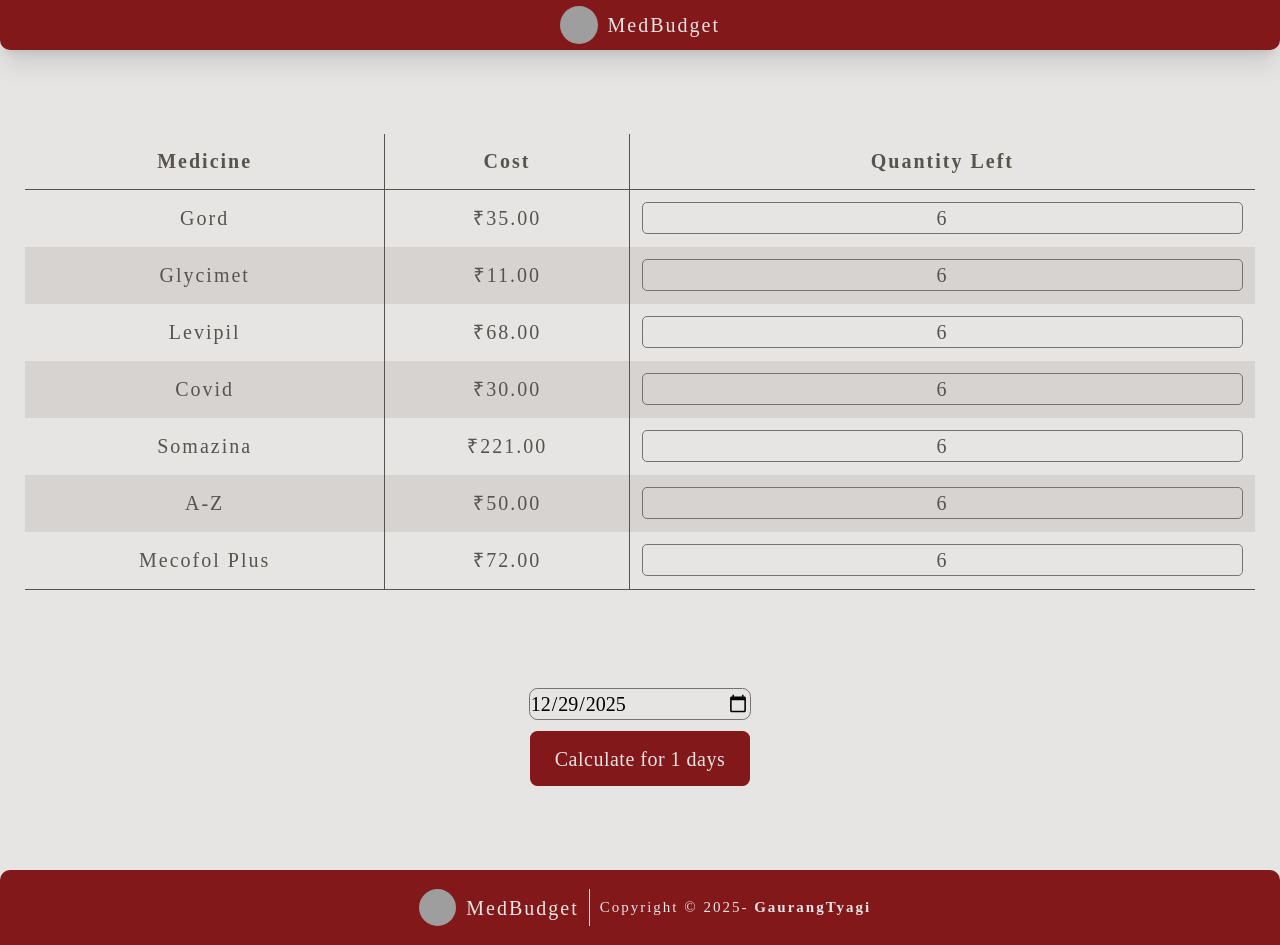
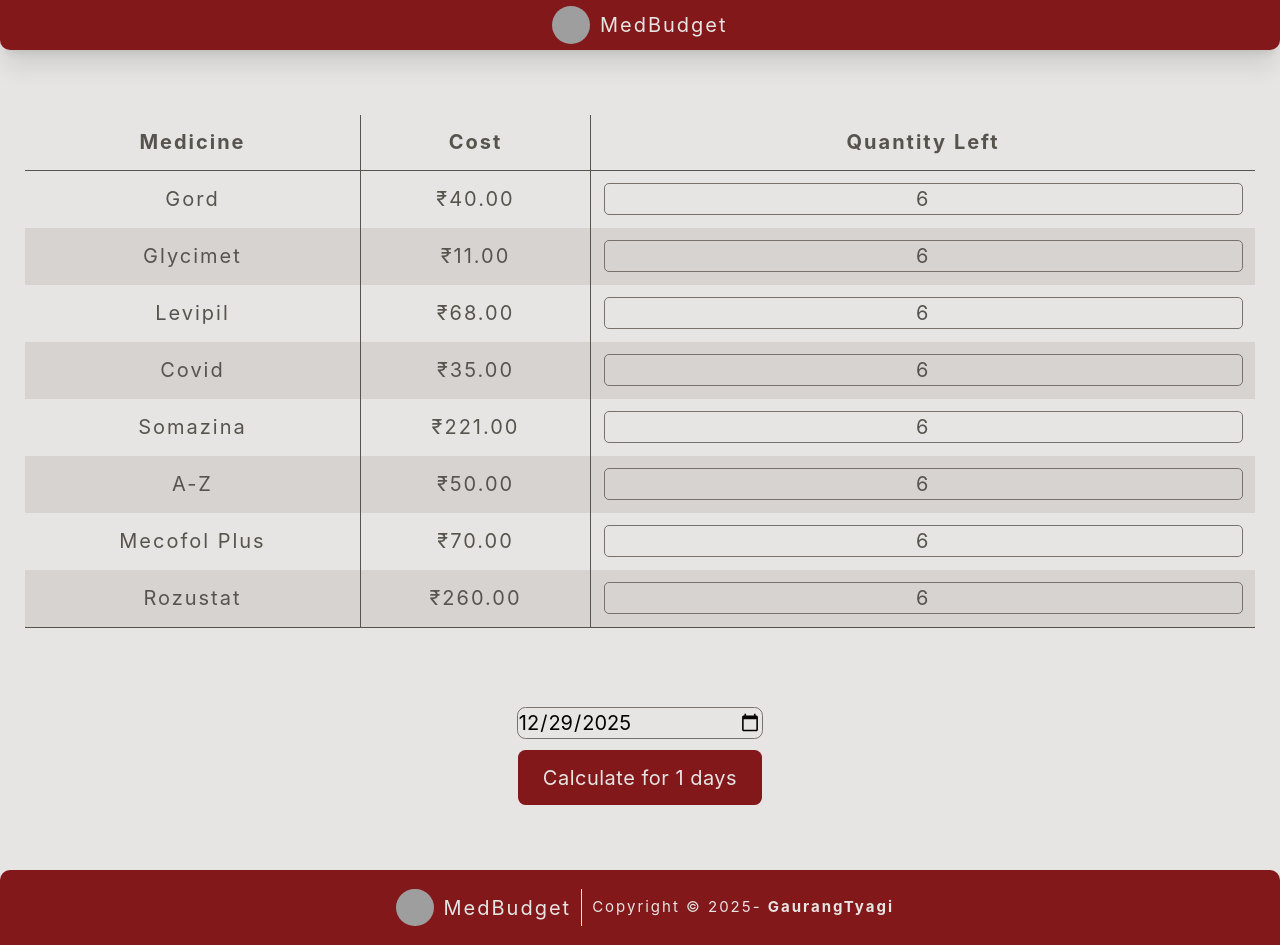
Before and after one commit to GaurangTyagi123/MedBudget, a React (Vite) app: page / in a window 1280 px wide. Built offline with nearby package versions, Linux system fonts and the light colour scheme; grey boxes are pictures that could not be loaded.

Commit message:
Fix : Prices of medicine

```diff
--- a/src/components/Main.tsx
+++ b/src/components/Main.tsx
@@ -10,6 +10,7 @@ type medicineName = keyof NonNullable<{
   Somazina: 6;
   'A-Z': 6;
   'Mecofol Plus': 6;
+  Rozustat: 6;
 }>;
 const formatDate = (date: string) => {
   return new Intl.DateTimeFormat('en-CA', {
@@ -21,7 +22,7 @@ const formatDate = (date: string) => {
 const medicines: Array<Record<string, string | number>> = [
   {
     Name: 'Gord',
-    Price: 35,
+    Price: 40,
     perPack: 10,
     perDay: 1,
   },
@@ -39,7 +40,7 @@ const medicines: Array<Record<string, string | number>> = [
   },
   {
     Name: 'Covid',
-    Price: 30,
+    Price: 35,
     perPack: 15,
     perDay: 2,
   },
@@ -57,7 +58,12 @@ const medicines: Array<Record<string, string | number>> = [
   },
   {
     Name: 'Mecofol Plus',
-    Price: 72,
+    Price: 70,
+    perPack: 10,
+    perDay: 1,
+  }, {
+    Name: 'Rozustat',
+    Price: 260,
     perPack: 10,
     perDay: 1,
   },
@@ -74,6 +80,7 @@ function Main() {
     Somazina: 6,
     'A-Z': 6,
     'Mecofol Plus': 6,
+    Rozustat: 6
   });
   const [total, setTotal] = useState<
     Array<{
@@ -96,7 +103,7 @@ function Main() {
     });
     setTotal(totalArray);
   };
-  const totalCost = total ? total.reduce((val, med) => med.Price + val, 0) : 0;
+  const totalCost = total ? total.reduce((val: number, med: { Name: medicineName; needed: number; Price: number; }) => med.Price + val, 0) : 0;
   return (
     <main className="min-w-full min-h-screen px-10 flex flex-col flex-wrap gap-10 self-start items-center justify-evenly">
       <Table
--- a/src/components/Table.tsx
+++ b/src/components/Table.tsx
@@ -16,7 +16,7 @@ type TableProps = {
     Somazina: number;
     "A-Z": number;
     "Mecofol Plus": number;
-
+    Rozustat: number;
   }>>;
   left?: boolean;
   totalCost?: number;
@@ -27,14 +27,14 @@ function Table({ data, columns, quantityLeft, setQuantityLeft, left, totalCost }
     <table className="min-h-full md:w-full w-mf table-auto text-center text-mb-secondary-500 tracking-widest divide-y border-b">
       <thead>
         <tr className="divide-x">
-          {columns.map((column: string,index:number) => (
+          {columns.map((column: string, index: number) => (
 
             <th className="p-5" key={index}>{column}</th>
           ))}
         </tr>
       </thead>
       <tbody>
-        {data.map((row,index) => {
+        {data.map((row, index) => {
           const name = row.Name as medicineName;
           return <tr className={index % 2 ? "divide-x bg-stone-300" : "divide-x"} key={index}>
             <td className="p-5">{name}</td>
--- a/src/index.css
+++ b/src/index.css
@@ -1,15 +1,13 @@
 @import "tailwindcss";
 @import "./colours.css";
 @import "./font.css";
-@import url('../public/fonts/inter.ttf');
-*{
-  /* outline : 2px solid lime; */
-}
-html{
+
+html {
   font-size: 62.5%;
 }
-.inter{
-  font-family: inter sans-serif;
+
+.inter {
+  font-family: inter, sans-serif;
   font-weight: 400;
   font-size: 2rem;
 }
```
